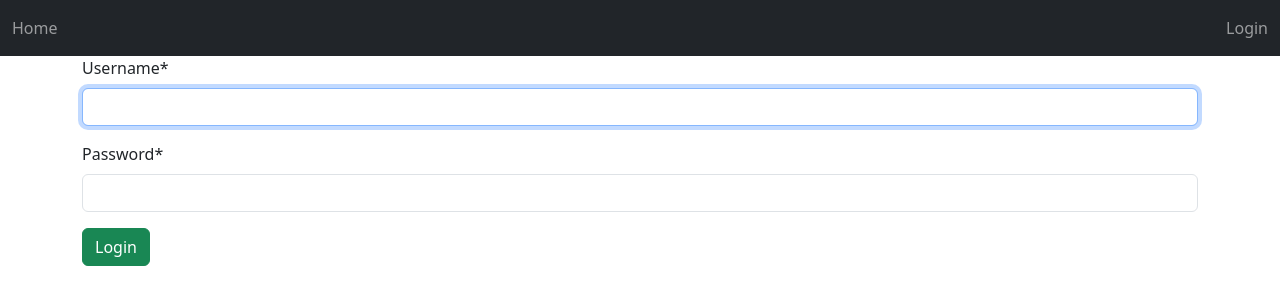
After one commit to michalkaczmarczyk12000/django_blog, a Django app: page /login/ in a window 1280 px wide. The commit adds this page. Shown: the top 305 px of the page. Run offline with Django 3.2, Linux system fonts and the light colour scheme; some libraries are stand-ins or nearby versions.

Commit message:
added login page

```diff
--- a/app/templates/app/base.html
+++ b/app/templates/app/base.html
@@ -14,9 +14,6 @@
                 <ul class="navbar-nav">
                     <li class="nav-item">
                         <a class="nav-link" href="/home">Home</a>
-                    </li>
-                    <li class="nav-item">
-                        <a class="nav-link" href="/create-post">Post</a>
                     </li>
                 </ul>
             </div>
--- /dev/null
+++ b/app/templates/registration/login.html
@@ -0,0 +1,8 @@
+{% extends 'app/base.html' %}
+{% block title %}Login{% endblock %}
+{% load crispy_forms_tags %} {% block content %}
+<form method="post">
+{% csrf_token %}{{form|crispy}}
+<button type="submit" class="btn btn-success">Login</button>
+</form>
+{% endblock %}
--- a/app/urls.py
+++ b/app/urls.py
@@ -2,6 +2,6 @@ from django.urls import path
 from . import views
 
 urlpatterns = [
-    path('', views.home, name='home')
-
+    path('', views.home, name='home'),
+    path('home', views.home, name='home')
 ]
--- a/app/views.py
+++ b/app/views.py
@@ -3,3 +3,7 @@ from django.shortcuts import render
 
 def home(request):
     return render(request, 'app/home.html')
+
+
+def login(request):
+    return render(request, 'app/login.html')
--- a/blog/urls.py
+++ b/blog/urls.py
@@ -18,5 +18,6 @@ from django.urls import path, include
 
 urlpatterns = [
     path('admin/', admin.site.urls),
-    path('', include("app.urls"))
+    path('', include("app.urls")),
+    path('', include('django.contrib.auth.urls'))
 ]
--- a/requirements.txt
+++ b/requirements.txt
@@ -2,3 +2,5 @@ Django>=3.0,<4.0
 psycopg2>=2.8
 djangorestframework
 Pillow==10.0.1
+django-crispy-forms>=1.9.0
+crispy_bootstrap5
```
Also changed, not shown: blog/settings.py (+10 -1 lines).
